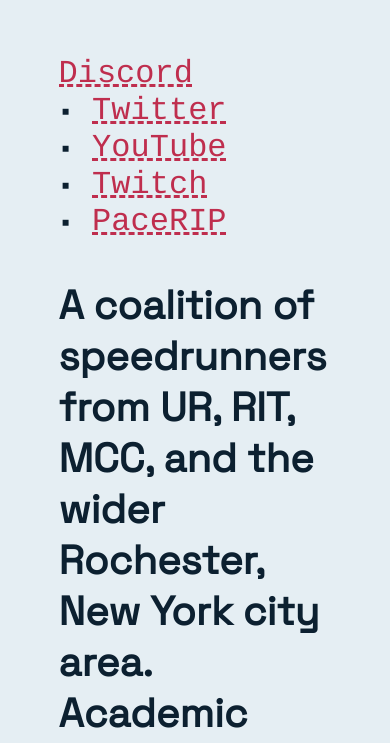
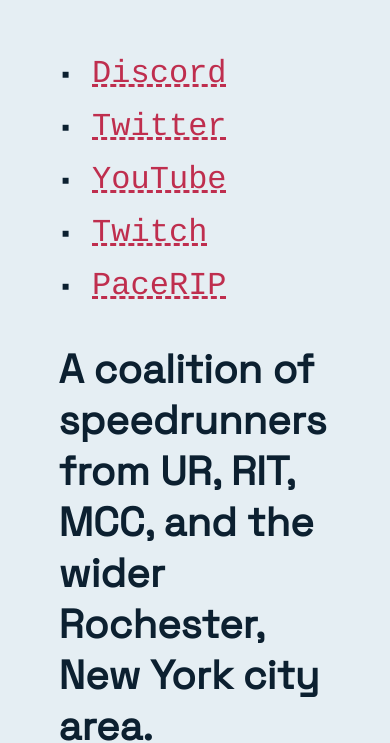
Before and after one commit to ZacharyTalis/srroc-site, a plain HTML site: page index.html in a window 390 px wide. Shown: the part 113-856 px from the top of the page. Drawn offline with Linux system fonts and the light colour scheme.

Commit message:
Cleanup and add media queries for viewport width

```diff
--- a/css/style.css
+++ b/css/style.css
@@ -27,19 +27,12 @@
 }
 
 #top-links ul {
-    overflow: auto;
-    list-style: "*";
-}
-
-#top-links ul {
     margin: 0;
     padding: 0;
 }
 
 #top-links ul > li {
     list-style-type: none;
-    float: left;
-    margin-right: 1rem;
 }
 
 #top-links ul > li::before {
@@ -47,6 +40,31 @@
     font-size: 1.5rem;
 }
 
-#top-links ul > li:first-child::before {
-    content: none;
+/* "Small" Screens */
+@media screen and (max-width: 1250px) {
+    #top-links ul > li {
+        /* add some spacing for tapping */
+        margin-top: 1rem;
+    }
+
+    #top-links ul > li:first-child {
+        /* Keep margin for first element */
+        margin-top: inherit;
+    }
 }
+
+/* Move to Inline Top Links with "Large" Screens */
+@media screen and (min-width: 1250px) {
+    #top-links ul {
+        overflow: auto;
+    }
+
+    #top-links ul > li {
+        float: left;
+        margin-right: 1rem;
+    }
+
+    #top-links ul > li:first-child::before {
+        content: none;
+    }
+}
```
